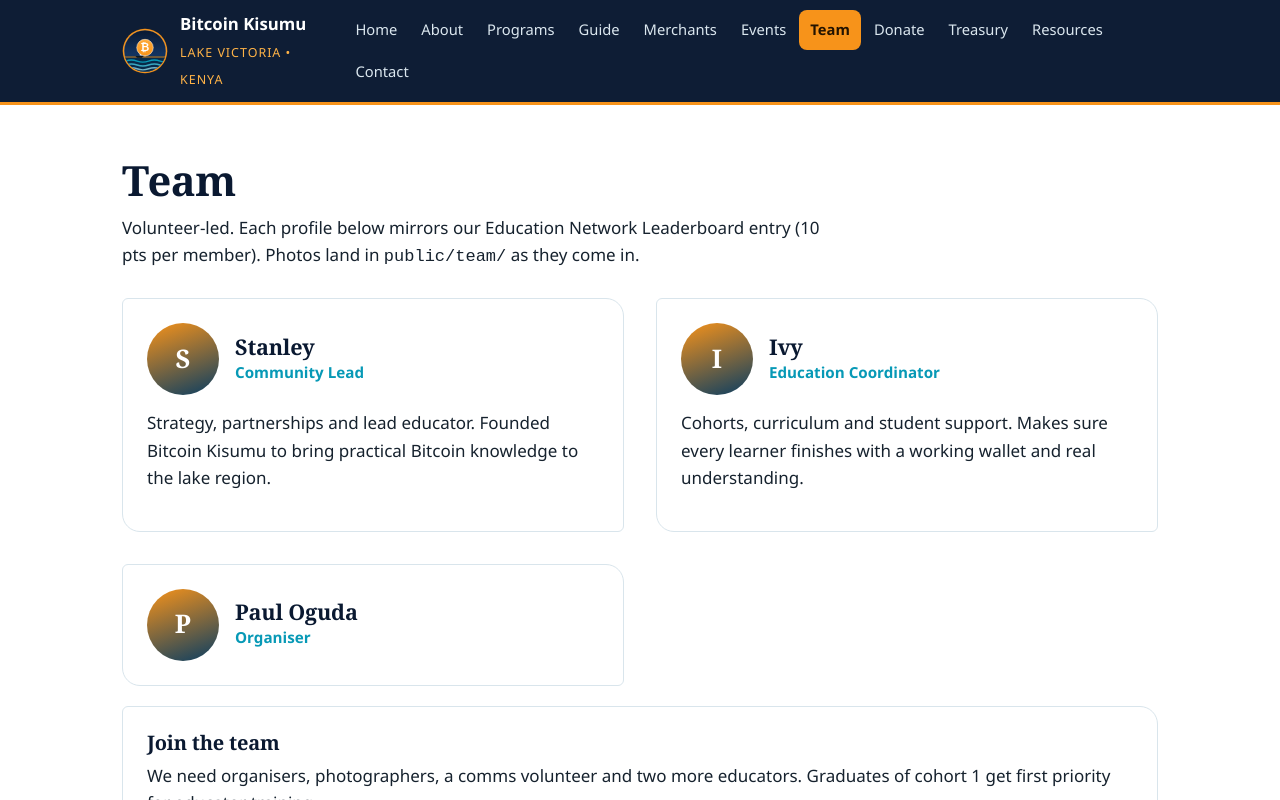
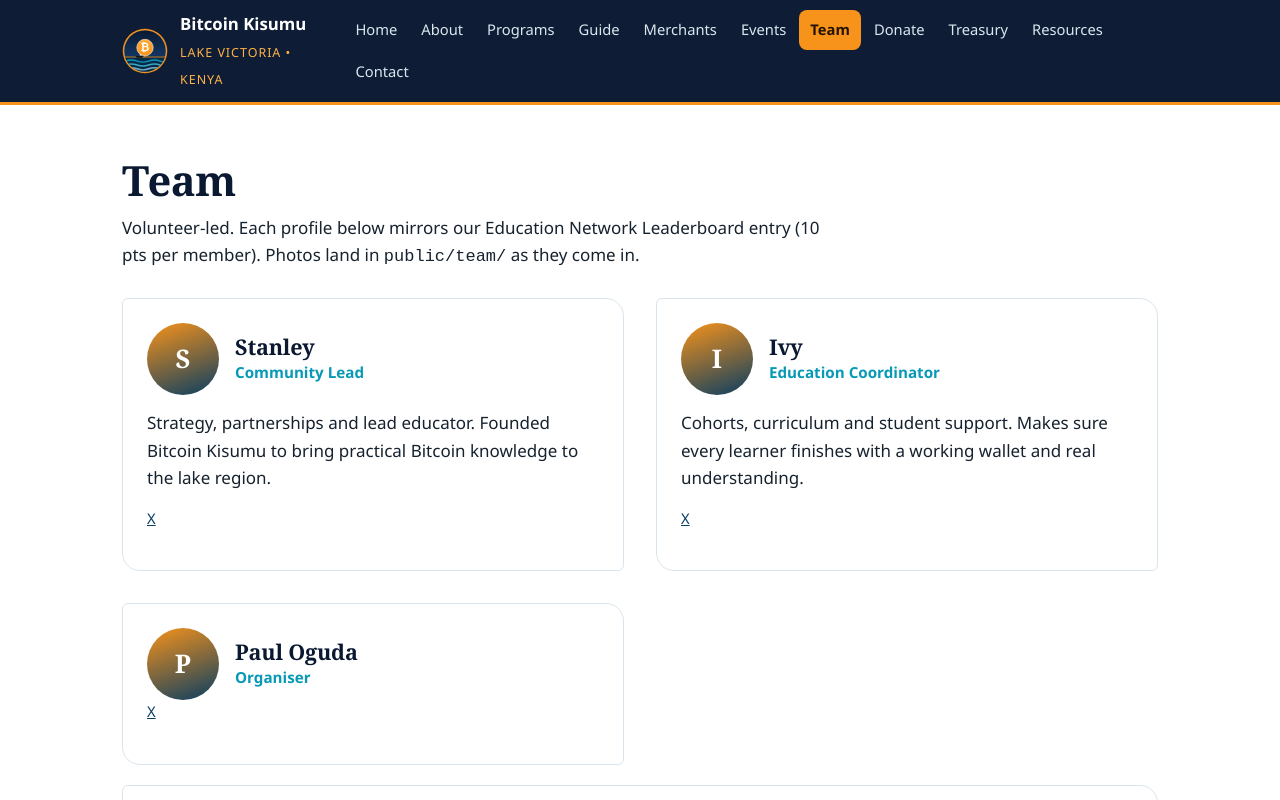
Before and after one commit to altradits/bitcoin-kisumu, a Next.js app: page /team in a window 1280 px wide. Shown: the top 800 px of the page. Built offline with nearby package versions, Linux system fonts and the light colour scheme.

Commit message:
content: add team X profiles with extensible member links
Stanley, Ivy and Paul get links arrays (X live; Nostr/GitHub later), rendered in team cards. Paul's Organiser role confirmed by founder; bio + photo still pending.

```diff
--- a/app/lib/site.js
+++ b/app/lib/site.js
@@ -25,20 +25,23 @@ export const team = [
     name: 'Stanley',
     role: 'Community Lead',
     bio: 'Strategy, partnerships and lead educator. Founded Bitcoin Kisumu to bring practical Bitcoin knowledge to the lake region.',
-    photo: ''
+    photo: '',
+    links: [{ label: 'X', href: 'https://x.com/altradits' }]
   },
   {
     name: 'Ivy',
     role: 'Education Coordinator',
     bio: 'Cohorts, curriculum and student support. Makes sure every learner finishes with a working wallet and real understanding.',
-    photo: ''
+    photo: '',
+    links: [{ label: 'X', href: 'https://x.com/i_veemoh' }]
   },
   {
-    // TODO: confirm name/role/bio/photo with Paul. Bio stays empty (not rendered) until confirmed.
+    // Role confirmed by founder; bio + photo still pending from Paul.
     name: 'Paul Oguda',
     role: 'Organiser',
     bio: '',
-    photo: ''
+    photo: '',
+    links: [{ label: 'X', href: 'https://x.com/Kamalogudah' }]
   }
 ];
 
--- a/app/team/page.js
+++ b/app/team/page.js
@@ -27,6 +27,13 @@ export default function Team() {
                 </div>
               </div>
               {m.bio ? <p style={{ marginTop: 14 }}>{m.bio}</p> : null}
+              {m.links && m.links.length > 0 && (
+                <p style={{ fontSize: '0.92rem' }}>
+                  {m.links.map((l, i) => (
+                    <span key={l.label}>{i > 0 && ' · '}<a href={l.href} target="_blank" rel="noopener noreferrer">{l.label}</a></span>
+                  ))}
+                </p>
+              )}
             </article>
           ))}
         </div>
```
Also changed, not shown: content/team.md (+4 -4 lines).
